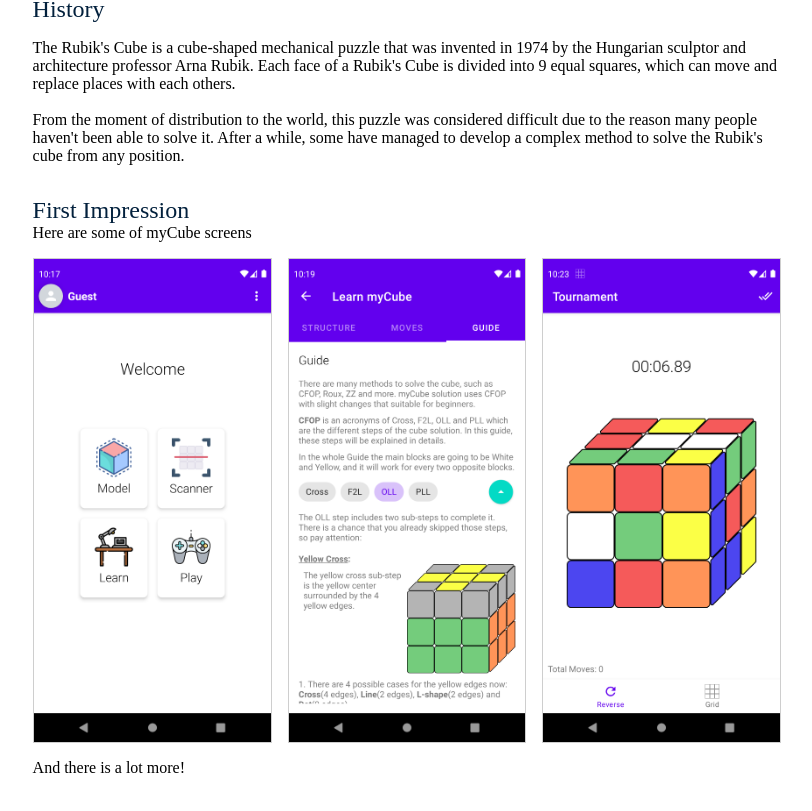
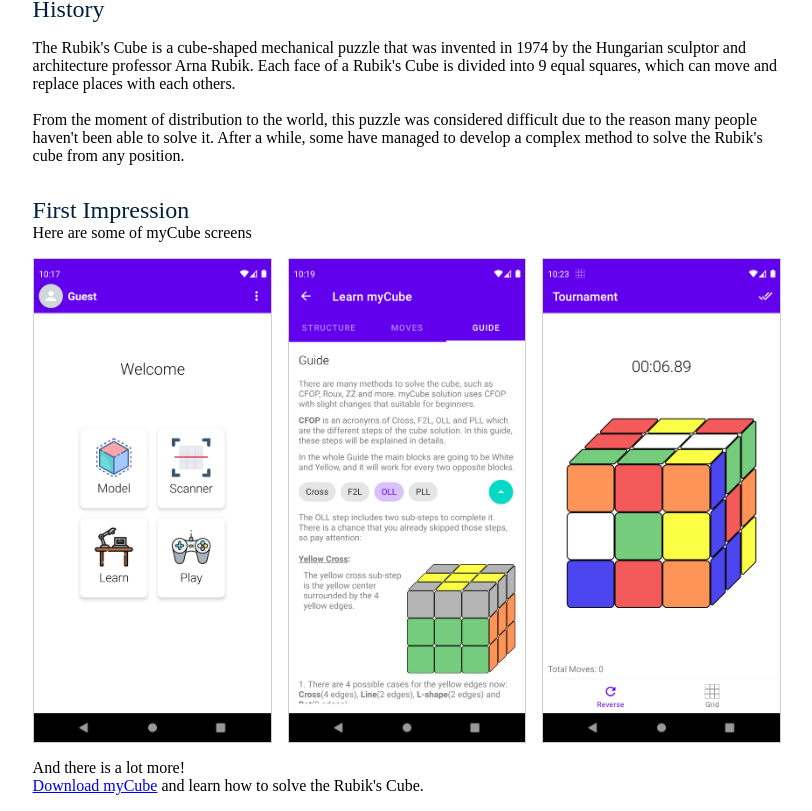
Before and after one commit to zivrefaeli/myCube, a React (Create React App) app: page /#/ in a window 1280 px wide. Shown: the part 500-1311 px from the top of the page, without its empty margins (233-1045 px from the left). Built offline with nearby package versions, Linux system fonts and the light colour scheme.

Commit message:
initial deployment

```diff
--- a/package.json
+++ b/package.json
@@ -1,6 +1,7 @@
 {
   "name": "mycube",
   "version": "0.1.0",
+  "homepage": "https://zivrefaeli.github.io/myCube",
   "private": true,
   "dependencies": {
     "@react-three/drei": "^9.56.25",
@@ -8,6 +9,7 @@
     "@testing-library/jest-dom": "^5.16.5",
     "@testing-library/react": "^13.4.0",
     "@testing-library/user-event": "^13.5.0",
+    "gh-pages": "^5.0.0",
     "react": "^18.2.0",
     "react-dom": "^18.2.0",
     "react-router-dom": "^6.8.1",
@@ -16,6 +18,8 @@
     "web-vitals": "^2.1.4"
   },
   "scripts": {
+    "predeploy": "npm run build",
+    "deploy": "gh-pages -d build",
     "start": "react-scripts start",
     "build": "react-scripts build",
     "test": "react-scripts test",
--- a/public/index.html
+++ b/public/index.html
@@ -6,7 +6,7 @@
   <link rel="icon" href="%PUBLIC_URL%/icon.svg" />
   <meta name="viewport" content="width=device-width, initial-scale=1" />
   <meta name="theme-color" content="#000000" />
-  <meta name="description" content="Website for myCube app" />
+  <meta name="description" content="myCube website" />
   <link rel="manifest" href="%PUBLIC_URL%/manifest.json" />
   <link rel="stylesheet" href="%PUBLIC_URL%/header.css">
   <title>myCube</title>
--- a/src/Home.jsx
+++ b/src/Home.jsx
@@ -84,7 +84,11 @@
               alt={screen} />
           ))}
         </div>
-        <span>And there is a lot more!</span>
+        <p>
+          And there is a lot more!
+          <br />
+          <a href="/#">Download myCube</a> and learn how to solve the Rubik's Cube.
+        </p>
       </div>
     </>
   )
--- a/src/styles/index.css
+++ b/src/styles/index.css
@@ -7,9 +7,13 @@
     padding: 0;
 }
 
+html {
+    scroll-behavior: smooth;
+}
+
+html,
 body {
     overflow-x: hidden;
-    scroll-behavior: smooth;
 }
 
 div#root {
```
Also changed, not shown: 1 other file (tests, documents, lock files or other folders).
